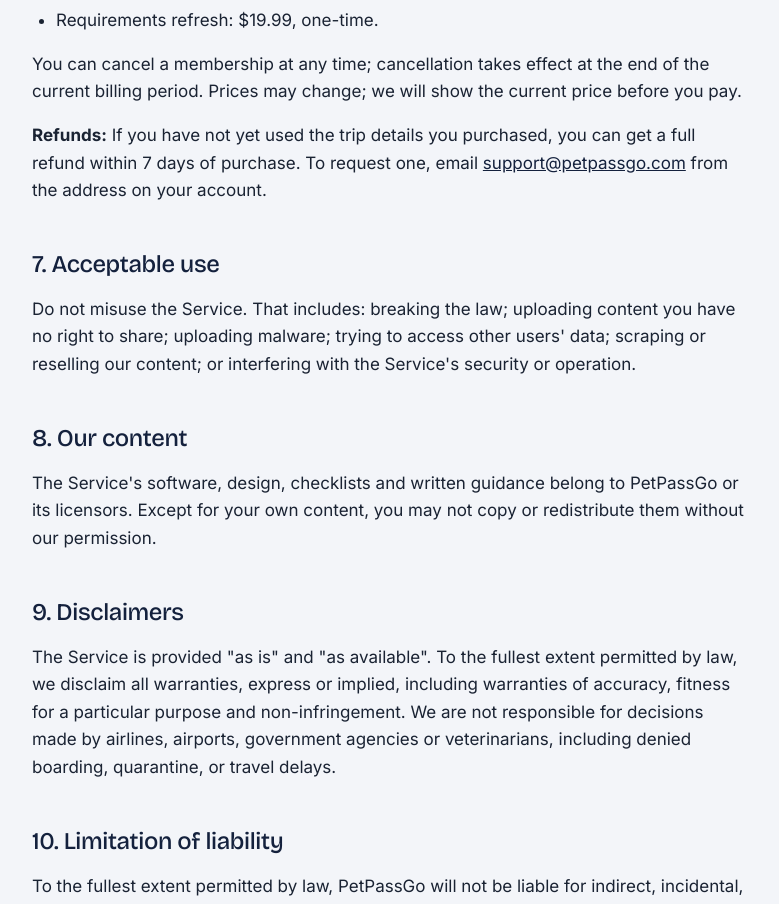
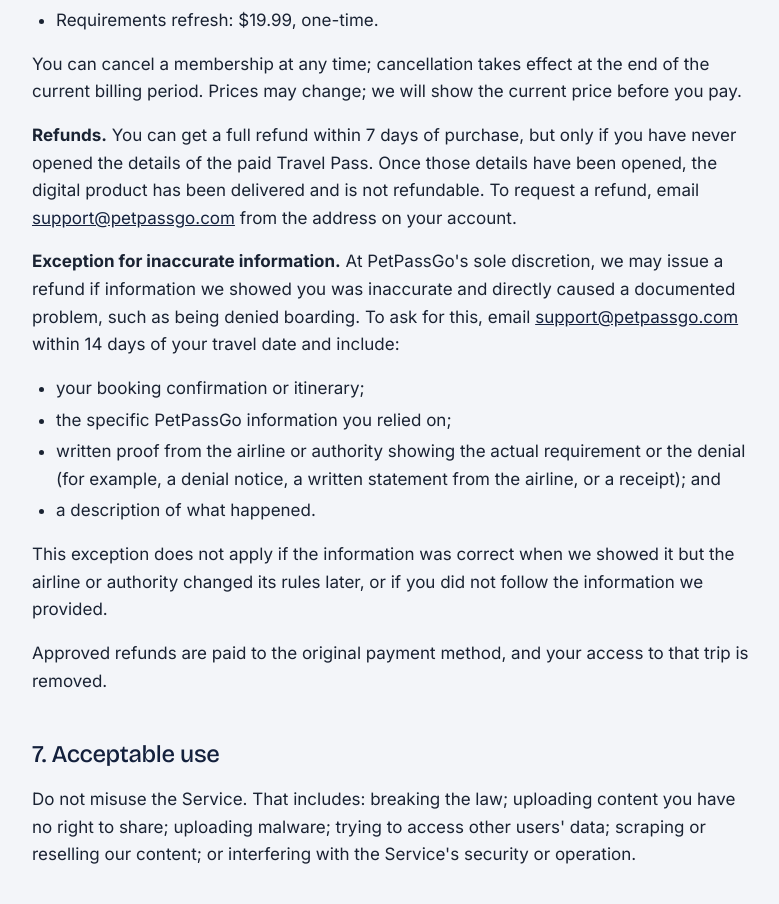
Before and after one commit to nimaesfand/petpassgo, a Next.js app: page /terms in a window 1280 px wide. Shown: the part 1908-2812 px from the top of the page, without its empty margins (248-1027 px from the left). Built offline with nearby package versions, Linux system fonts and the light colour scheme; no server answers.

Commit message:
Terms: stricter refund policy; plan details_first_viewed_at for Stripe phase

```diff
--- a/app/account/page.js
+++ b/app/account/page.js
@@ -1127,6 +1127,9 @@
       // Official source citations are a paid feature: strip them unless this trip is paid.
       const finalResults = filtered
         .filter((r) => r.category !== "ELIGIBILITY NOTE")
+        // TODO(Stripe phase): refund policy depends on whether paid Travel Pass details were ever opened.
+        // When paid details are first shown, set trips.details_first_viewed_at server-side (once, never overwritten).
+        // Column plan: supabase/stripe_phase_details_first_viewed.sql (not applied yet).
         .map((r) => (currentTrip.paid ? r : { ...r, source_url: null, verified_at: null }));
       setResults(finalResults);
 
--- a/app/terms/page.js
+++ b/app/terms/page.js
@@ -44,7 +44,16 @@
         <li>Requirements refresh: $19.99, one-time.</li>
       </UL>
       <P>You can cancel a membership at any time; cancellation takes effect at the end of the current billing period. Prices may change; we will show the current price before you pay.</P>
-      <P><strong>Refunds:</strong> If you have not yet used the trip details you purchased, you can get a full refund within 7 days of purchase. To request one, email <Email /> from the address on your account.</P>
+      <P><strong>Refunds.</strong> You can get a full refund within 7 days of purchase, but only if you have never opened the details of the paid Travel Pass. Once those details have been opened, the digital product has been delivered and is not refundable. To request a refund, email <Email /> from the address on your account.</P>
+      <P><strong>Exception for inaccurate information.</strong> At PetPassGo's sole discretion, we may issue a refund if information we showed you was inaccurate and directly caused a documented problem, such as being denied boarding. To ask for this, email <Email /> within 14 days of your travel date and include:</P>
+      <UL>
+        <li>your booking confirmation or itinerary;</li>
+        <li>the specific PetPassGo information you relied on;</li>
+        <li>written proof from the airline or authority showing the actual requirement or the denial (for example, a denial notice, a written statement from the airline, or a receipt); and</li>
+        <li>a description of what happened.</li>
+      </UL>
+      <P>This exception does not apply if the information was correct when we showed it but the airline or authority changed its rules later, or if you did not follow the information we provided.</P>
+      <P>Approved refunds are paid to the original payment method, and your access to that trip is removed.</P>
 
       <H>7. Acceptable use</H>
       <P>Do not misuse the Service. That includes: breaking the law; uploading content you have no right to share; uploading malware; trying to access other users' data; scraping or reselling our content; or interfering with the Service's security or operation.</P>
```
Also changed, not shown: 1 other file (tests, documents, lock files or other folders).
